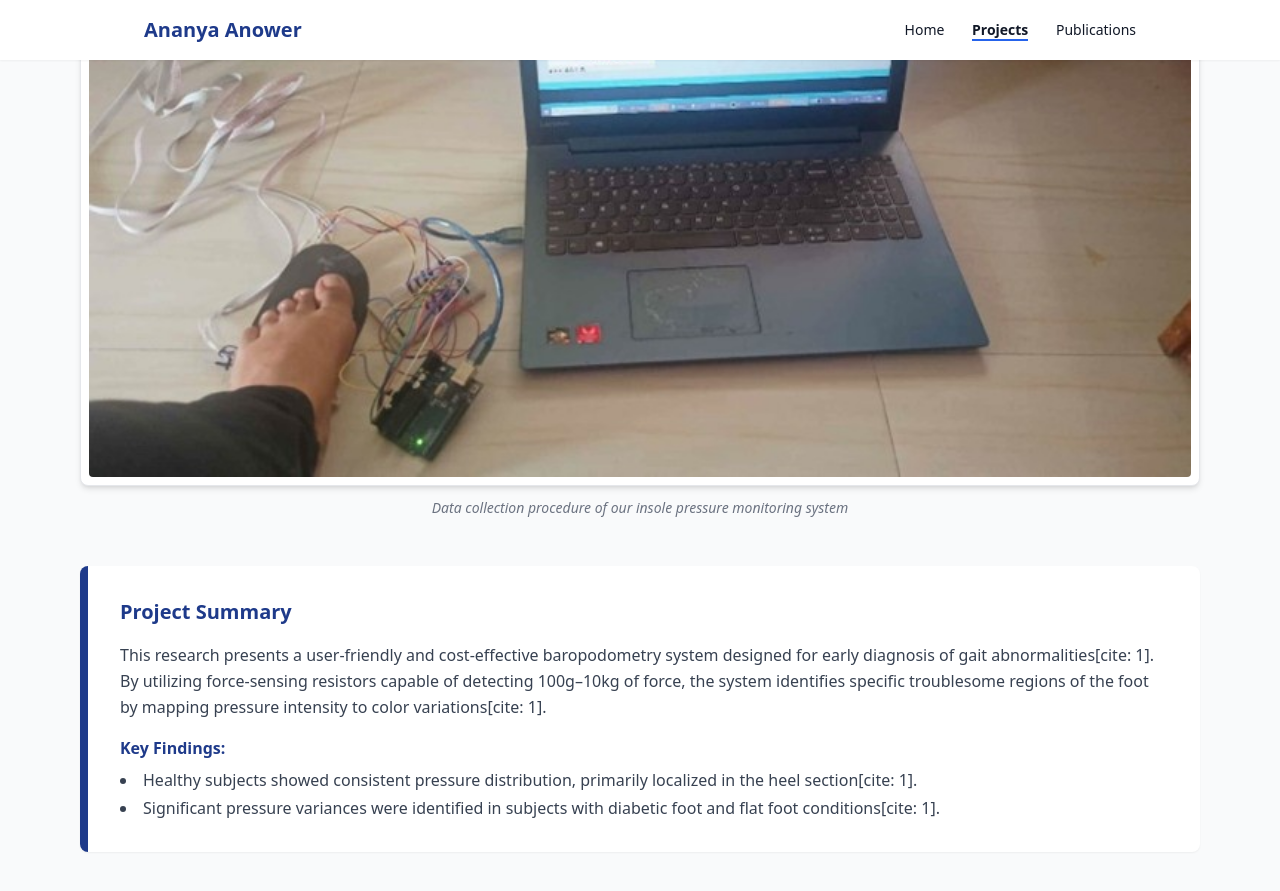
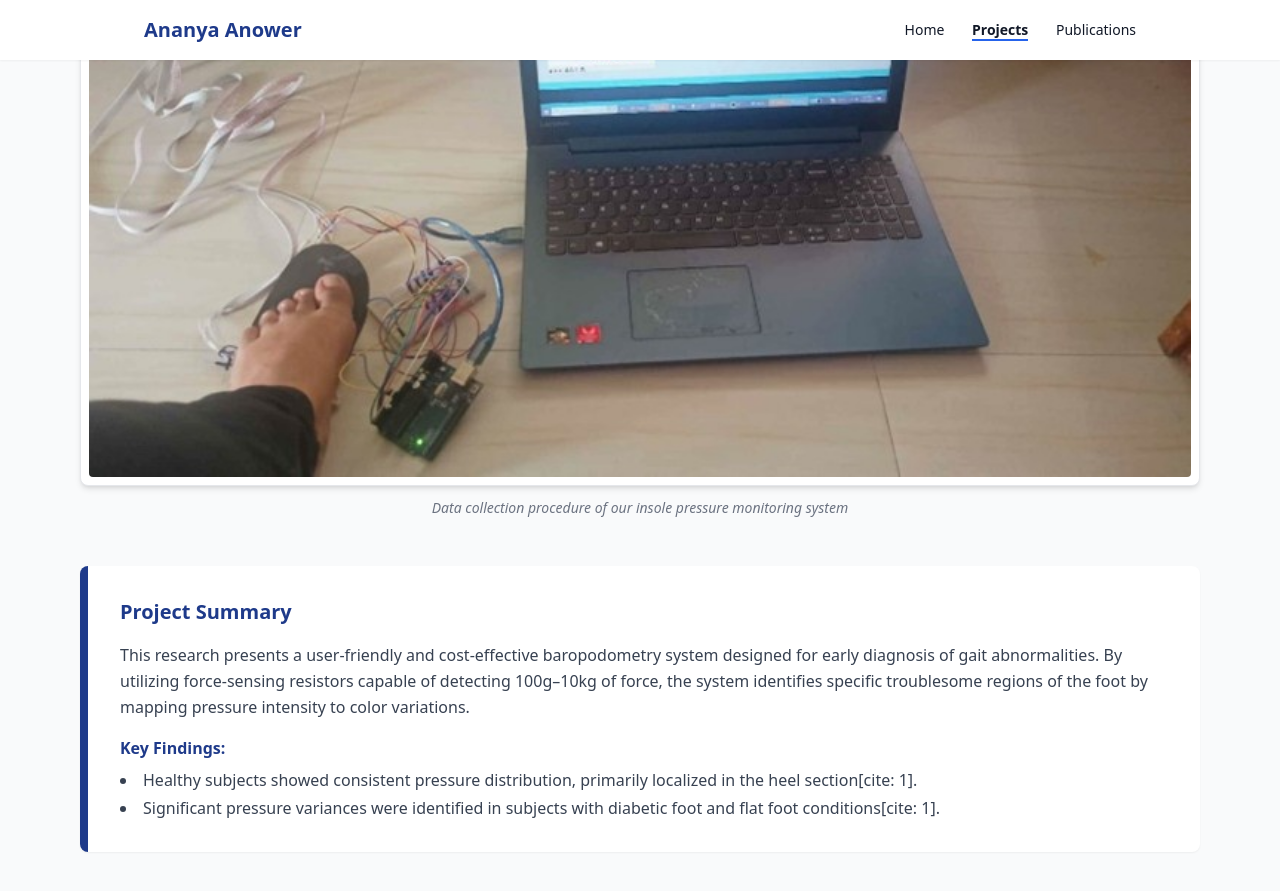
Before and after one commit to AnanyaAnower/AnanyaAnower.github.io, a Jekyll site: the page gait-analysis-project.html, which Jekyll copies as it is, in a window 1280 px wide and 900 px high, scrolled down 1117 px. Shown: the top 891 px of the window. Built offline with Jekyll 4.4.1, drawn with Linux system fonts in a browser that asks for light colours; nearby versions of some CDN libraries.

Commit message:
Update gait-analysis-project.html

```diff
--- a/gait-analysis-project.html
+++ b/gait-analysis-project.html
@@ -59,7 +59,7 @@
         <div class="mt-12 bg-white p-8 rounded-lg shadow-sm border-l-8 border-blue-900">
             <h2 class="text-xl font-bold text-blue-900 mb-4">Project Summary</h2>
             <p class="text-gray-700 leading-relaxed mb-4">
-                This research presents a user-friendly and cost-effective baropodometry system designed for early diagnosis of gait abnormalities[cite: 1]. By utilizing force-sensing resistors capable of detecting 100g–10kg of force, the system identifies specific troublesome regions of the foot by mapping pressure intensity to color variations[cite: 1].
+                This research presents a user-friendly and cost-effective baropodometry system designed for early diagnosis of gait abnormalities. By utilizing force-sensing resistors capable of detecting 100g–10kg of force, the system identifies specific troublesome regions of the foot by mapping pressure intensity to color variations.
             </p>
             <h3 class="font-bold text-blue-900 mb-2">Key Findings:</h3>
             <ul class="list-disc list-inside text-gray-700 space-y-1">
```
